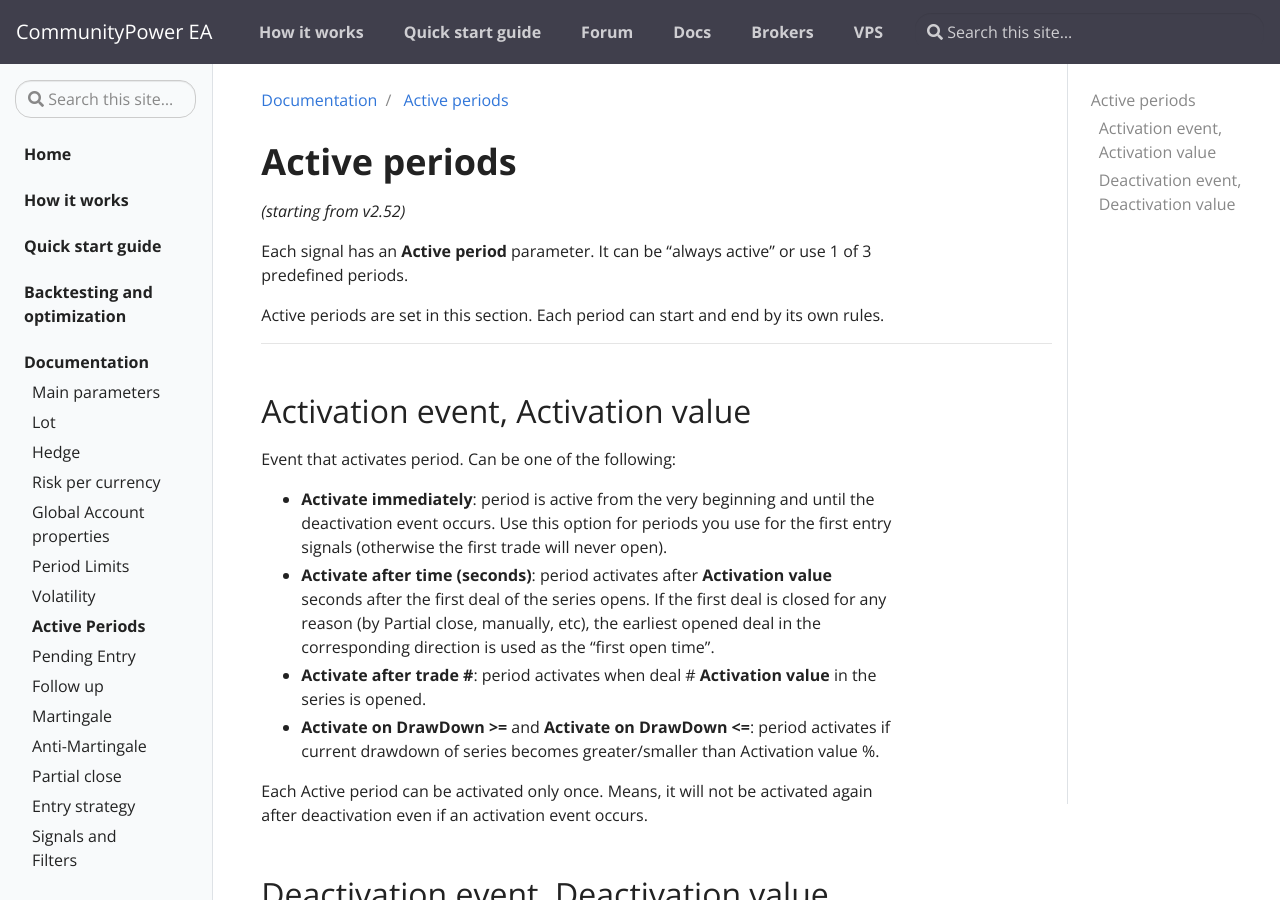
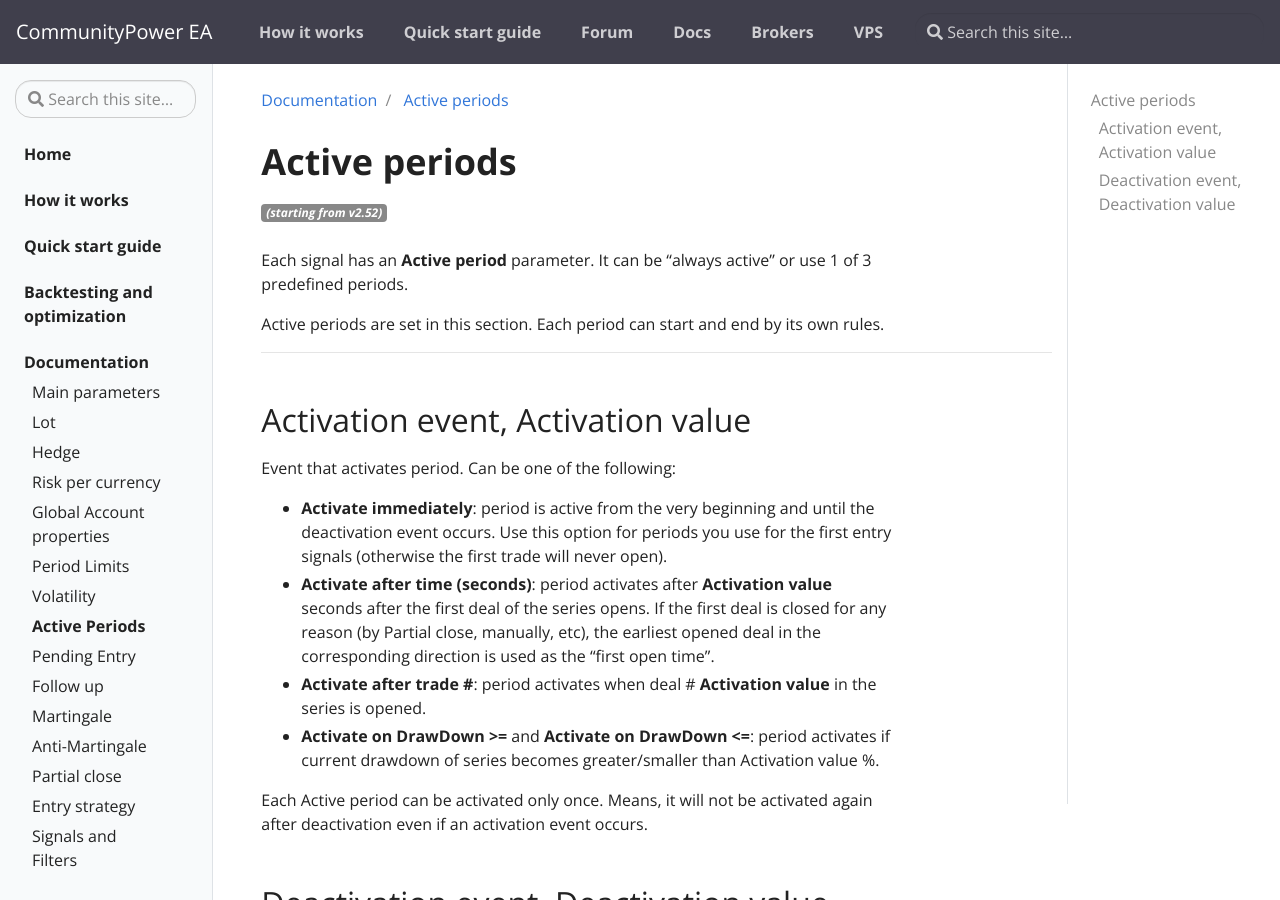
Before and after one commit to komposter/CommunityPowerEA.com, a Jekyll site: the page built from _docs/active-periods.md, in a window 1280 px wide and 900 px high. Built offline with Jekyll 4.4.1, drawn with Linux system fonts in a browser that asks for light colours.

Commit message:
Use span

```diff
--- a/_docs/active-periods.md
+++ b/_docs/active-periods.md
@@ -5,7 +5,7 @@
 ---
 
 # Active periods
-*(starting from v2.52)*
+<span class="badge badge-secondary">*(starting from v2.52)*</span>
 
 Each signal has an **Active period** parameter. It can be "always active" or use 1 of 3 predefined periods.
 
```
